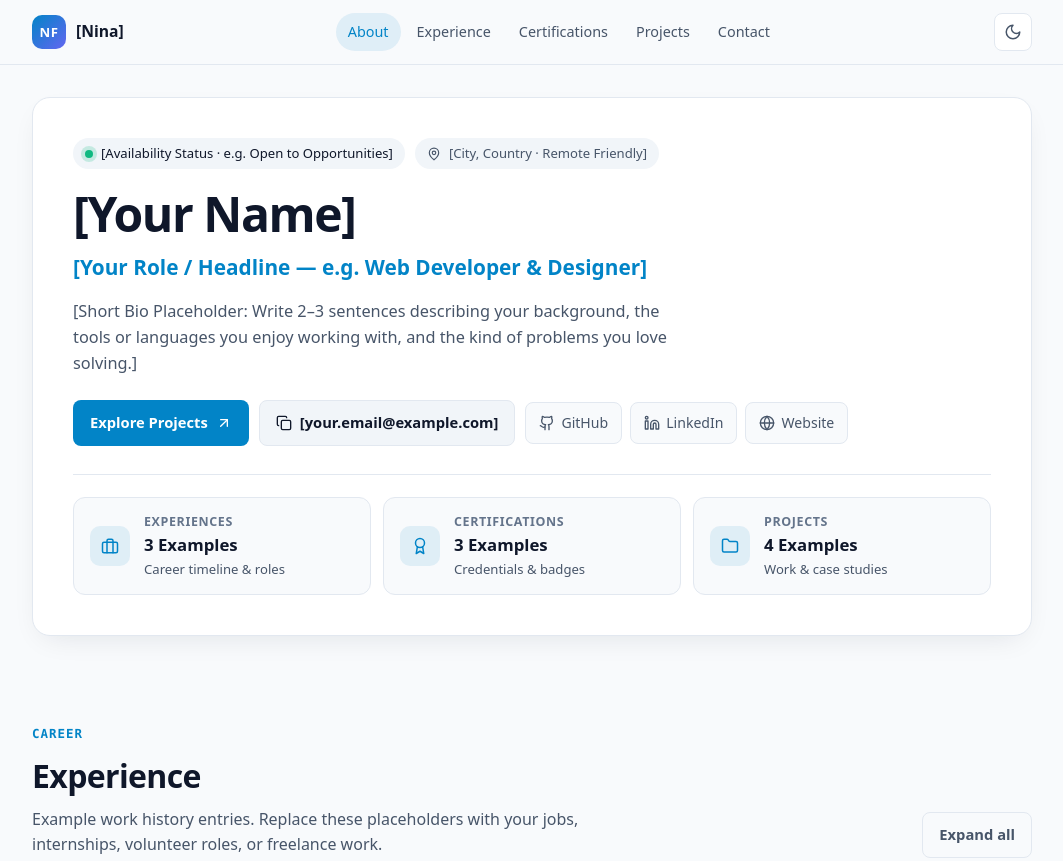
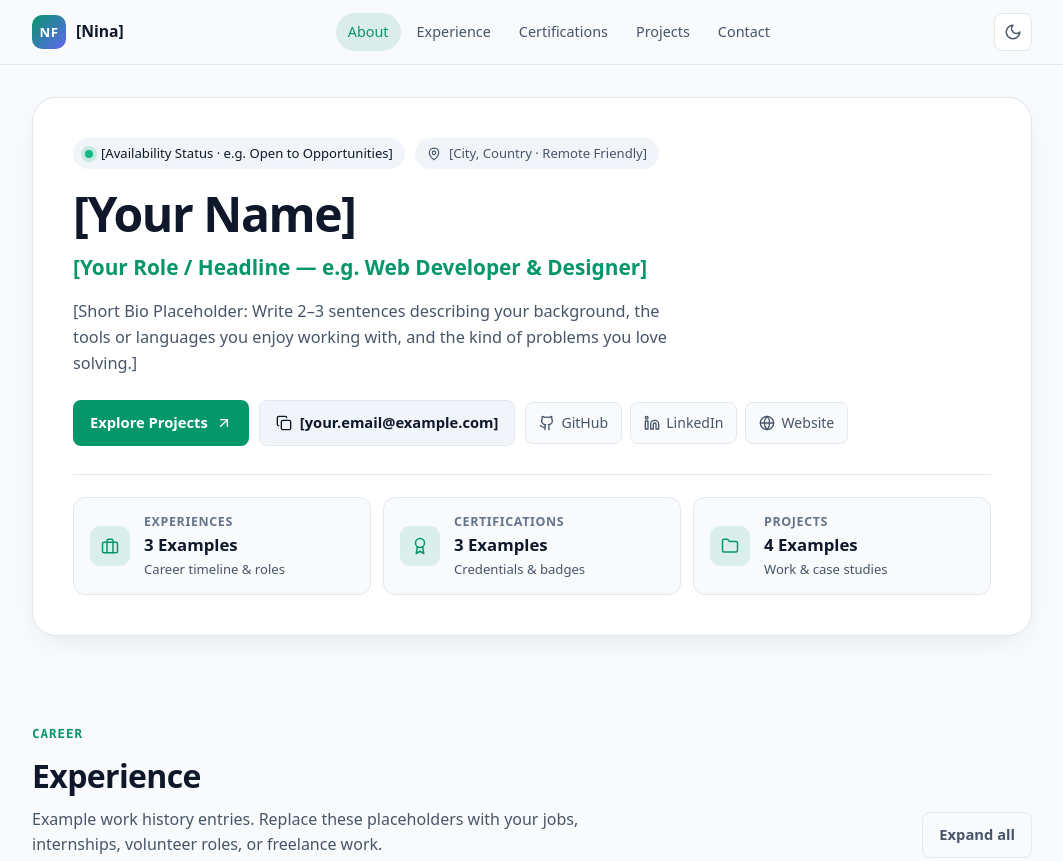
Before and after one commit to ninamariesalvador36-cloud/AWLS_Fernandez, a plain HTML site: page index.html in a window 1280 px wide. Shown: the top 861 px of the page, without its empty margins (108-1171 px from the left). Drawn offline with Linux system fonts and the light colour scheme.

Commit message:
Update light and dark theme accents colors in styles.css

```diff
--- a/styles.css
+++ b/styles.css
@@ -19,10 +19,10 @@
   --border-strong: #cbd5e1;
 
   /* Try changing --accent to #7c3aed (purple) or #059669 (emerald)! */
-  --accent: #0284c7;
-  --accent-hover: #0369a1;
-  --accent-soft: rgba(2, 132, 199, 0.1);
-  --accent-contrast: #ffffff;
+  --accent: #059669;
+--accent-hover: #047857;
+--accent-soft: rgba(5, 150, 105, 0.12);
+--accent-contrast: #ffffff;
 
   --success: #10b981;
   --shadow-sm: 0 1px 2px rgba(15, 23, 42, 0.05);
@@ -31,7 +31,7 @@
 
   --radius-sm: 8px;
   --radius-md: 12px;
-  --radius-lg: 18px;
+  --radius-lg: 24px;
   --radius-pill: 9999px;
 }
 
@@ -49,10 +49,10 @@
   --border-subtle: #1e293b;
   --border-strong: #334155;
 
-  --accent: #38bdf8;
-  --accent-hover: #7dd3fc;
-  --accent-soft: rgba(56, 189, 248, 0.14);
-  --accent-contrast: #082f49;
+ --accent: #34d399;
+--accent-hover: #6ee7b7;
+--accent-soft: rgba(52, 211, 153, 0.15);
+--accent-contrast: #064e3b;
 
   --shadow-sm: 0 1px 2px rgba(0, 0, 0, 0.35);
   --shadow-md: 0 12px 32px -12px rgba(0, 0, 0, 0.5);
```
